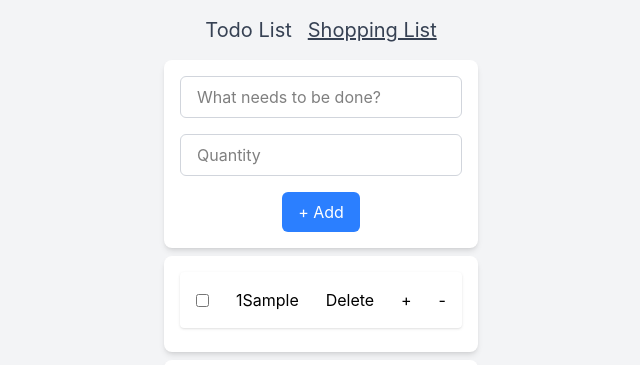
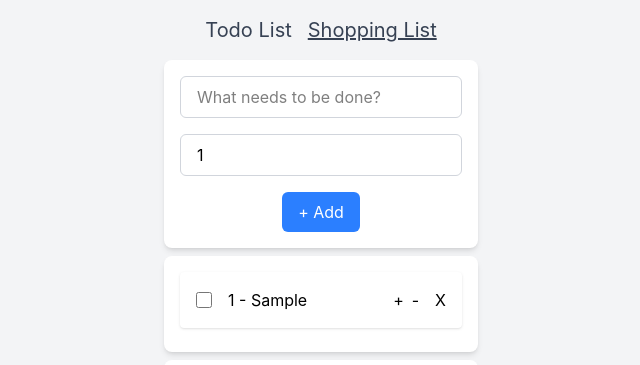
Before and after one commit to polidev/todolisteningjs, a React (Vite) app: page /shopping in a window 1280 px wide. Both pictures are taken after typing "Sample" into the empty fields and a click on the button "+ Add". Shown: the top 365 px of the page, without its empty margins (319-959 px from the left). Built offline with nearby package versions, Linux system fonts and the light colour scheme.

Commit message:
style: shopping list

```diff
--- a/src/components/shopInput/shopInput.jsx
+++ b/src/components/shopInput/shopInput.jsx
@@ -12,7 +12,7 @@ export default function ShopInput({ addShopTodo }) {
     addShopTodo(shopInput.value.trim(), shopQuantity.value.trim());
 
     shopInput.value = "";
-    shopQuantity.value = "";
+    shopQuantity.value = 1;
   };
 
   const handleKeyDown = (e) => {
--- a/src/components/shopItem/shopItem.css
+++ b/src/components/shopItem/shopItem.css
@@ -2,6 +2,25 @@
 
 @layer components {
   .shop-item {
-    @apply flex items-center justify-between p-4 bg-white rounded shadow mb-2;
+    @apply flex flex-row items-center p-4 gap-4 bg-white rounded shadow mb-2;
+
+    & input[type="checkbox"] {
+      @apply size-4 cursor-pointer;
+
+      &:checked ~ label {
+        @apply line-through text-gray-400;
+      }
+    }
+    & button:last-of-type {
+      @apply hover:text-red-700 cursor-pointer;
+    }
+  }
+
+  .quantity-controls {
+    @apply ml-auto flex gap-2;
+
+    & button {
+      @apply hover:text-blue-700 cursor-pointer;
+    }
   }
 }
--- a/src/components/shopItem/shopItem.jsx
+++ b/src/components/shopItem/shopItem.jsx
@@ -22,11 +22,14 @@ export default function ShopItem({
           id={`shopLabel-${shopTodo.id}`}
         >
           {shopQuantity}
+          {" - "}
           {shopTodo.text}
         </label>
-        <button onClick={() => deleteShopTodo(shopTodo.id)}>Delete</button>
-        <button onClick={() => incrementQuantity(shopTodo.id)}>+</button>
-        <button onClick={() => decrementQuantity(shopTodo.id)}>-</button>
+        <span className="quantity-controls">
+          <button onClick={() => incrementQuantity(shopTodo.id)}>+</button>
+          <button onClick={() => decrementQuantity(shopTodo.id)}>-</button>
+        </span>
+        <button onClick={() => deleteShopTodo(shopTodo.id)}>X</button>
       </div>
     </>
   );
--- a/src/components/todoItem/todoItem.css
+++ b/src/components/todoItem/todoItem.css
@@ -2,7 +2,7 @@
 
 @layer components {
   .todo-item {
-    @apply flex flex-row items-center gap-4;
+    @apply flex flex-row items-center p-4 gap-4 bg-white rounded shadow mb-2;
 
     & input[type="checkbox"] {
       @apply size-4 cursor-pointer;
```
